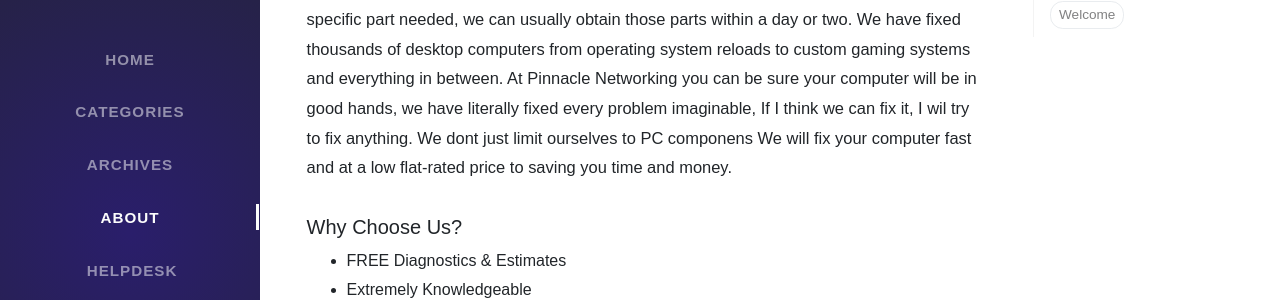
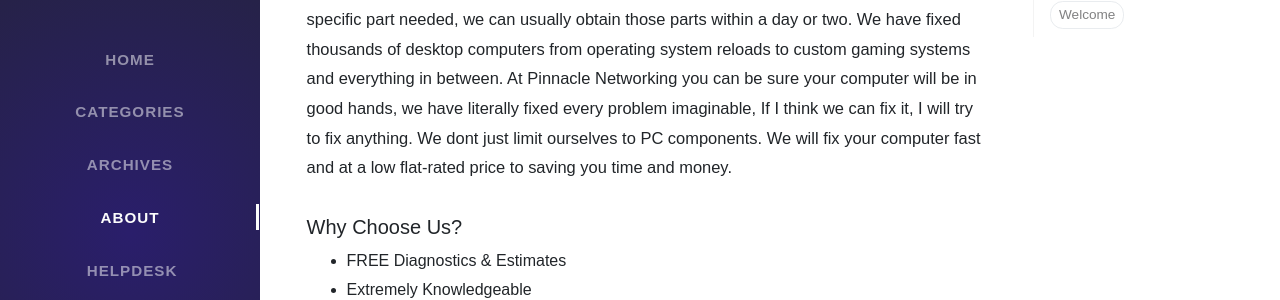
Before and after one commit to Pinnaclenetworking/pinnaclenetworking.github.io, a Jekyll site: the page built from tabs/about.md, in a window 1280 px wide. Shown: the part 217-517 px from the top of the page. Built offline with Jekyll 4.4.1, drawn with Linux system fonts in a browser that asks for light colours; nearby versions of some CDN libraries; some web fonts are replaced; our own code applies the rules of GitHub Pages for plain Markdown files; comment, search, counter and statistics services are not loaded; some of the changed text lies outside the part shown.

Commit message:
Update about.md

```diff
--- a/tabs/about.md
+++ b/tabs/about.md
@@ -7,7 +7,7 @@
 # © 2017-2019 Cotes Chung
 # MIT License
 ---
-<p>We can handle any hardware or software issue that we come across. All we need is the unit needed fixing (power cables please) and we can have you back up and running. If there is a specific part needed, we can usually obtain those parts within a day or two. We have fixed thousands of desktop computers from operating system reloads to custom gaming systems and everything in between. At Pinnacle Networking you can be sure your computer will be in good hands, we have literally fixed every problem imaginable, If I think we can fix it, I wil try to fix anything. We dont just limit ourselves to PC componens We will fix your computer fast and at a low flat-rated price to saving you time and money.</p>
+<p>We can handle any hardware or software issue that we come across. All we need is the unit needed fixing (power cables please) and we can have you back up and running. If there is a specific part needed, we can usually obtain those parts within a day or two. We have fixed thousands of desktop computers from operating system reloads to custom gaming systems and everything in between. At Pinnacle Networking you can be sure your computer will be in good hands, we have literally fixed every problem imaginable, If I think we can fix it, I will try to fix anything. We dont just limit ourselves to PC components. We will fix your computer fast and at a low flat-rated price to saving you time and money.</p>
 
 
 <h3>Why Choose Us?</h3>
```
